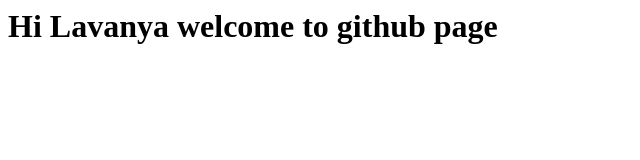
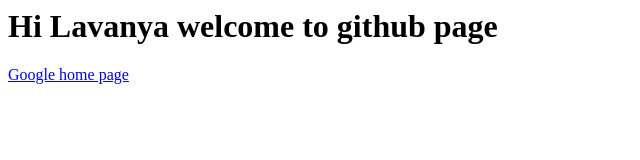
Before and after one commit to lavanyalekkala/Gitlearning, a plain HTML site: page index.html in a window 1280 px wide. Shown: the whole page, without its empty margins (0-640 px from the left). Drawn offline with Linux system fonts and the light colour scheme.

Commit message:
Added link to html file

```diff
--- a/index.html
+++ b/index.html
@@ -3,5 +3,6 @@
 	</head>
 <body>
 <h1> Hi Lavanya welcome to github page</h1>
+<a href="https.google.com"> Google home page</a>
 </body>
 </html>
```
